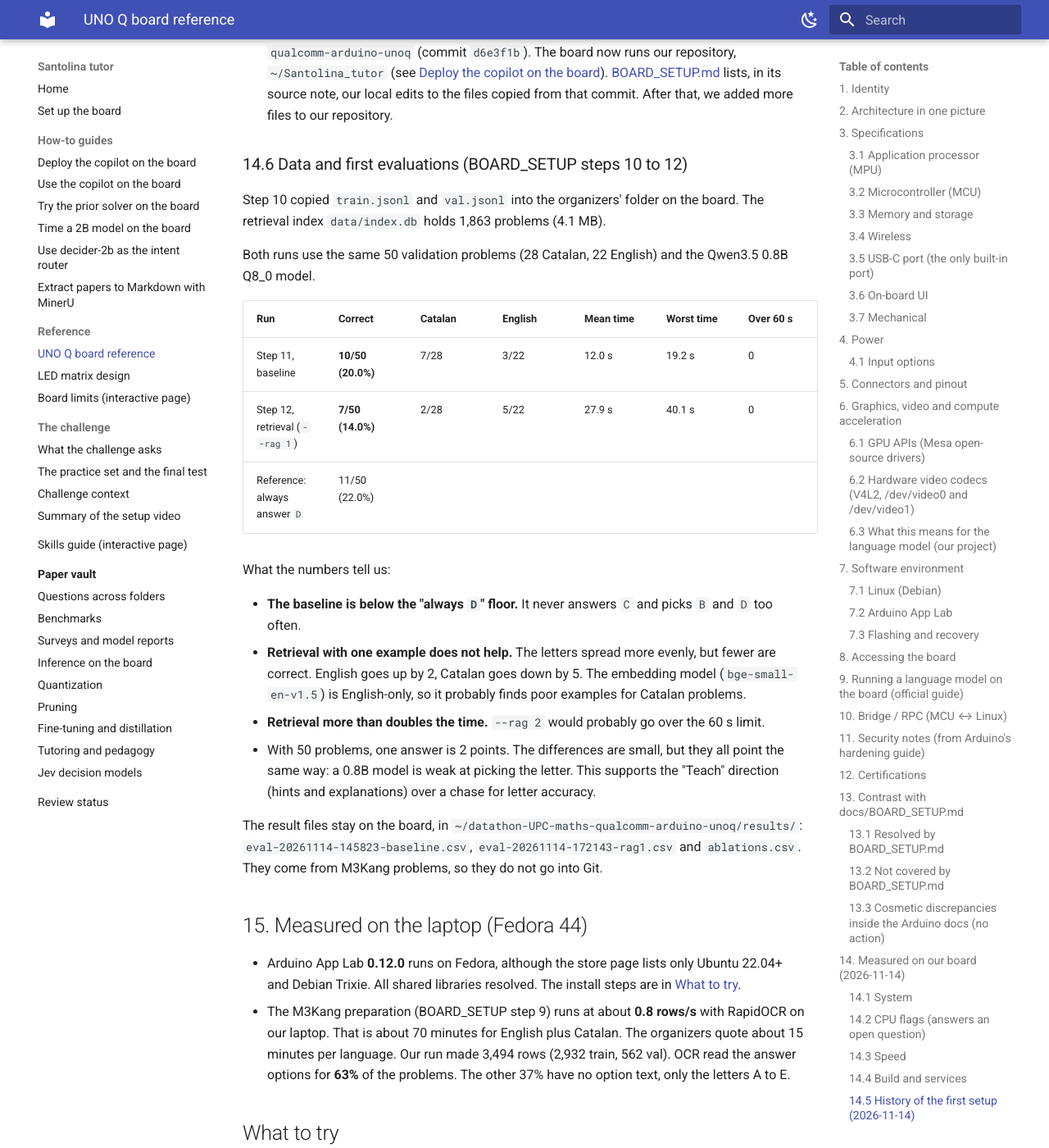
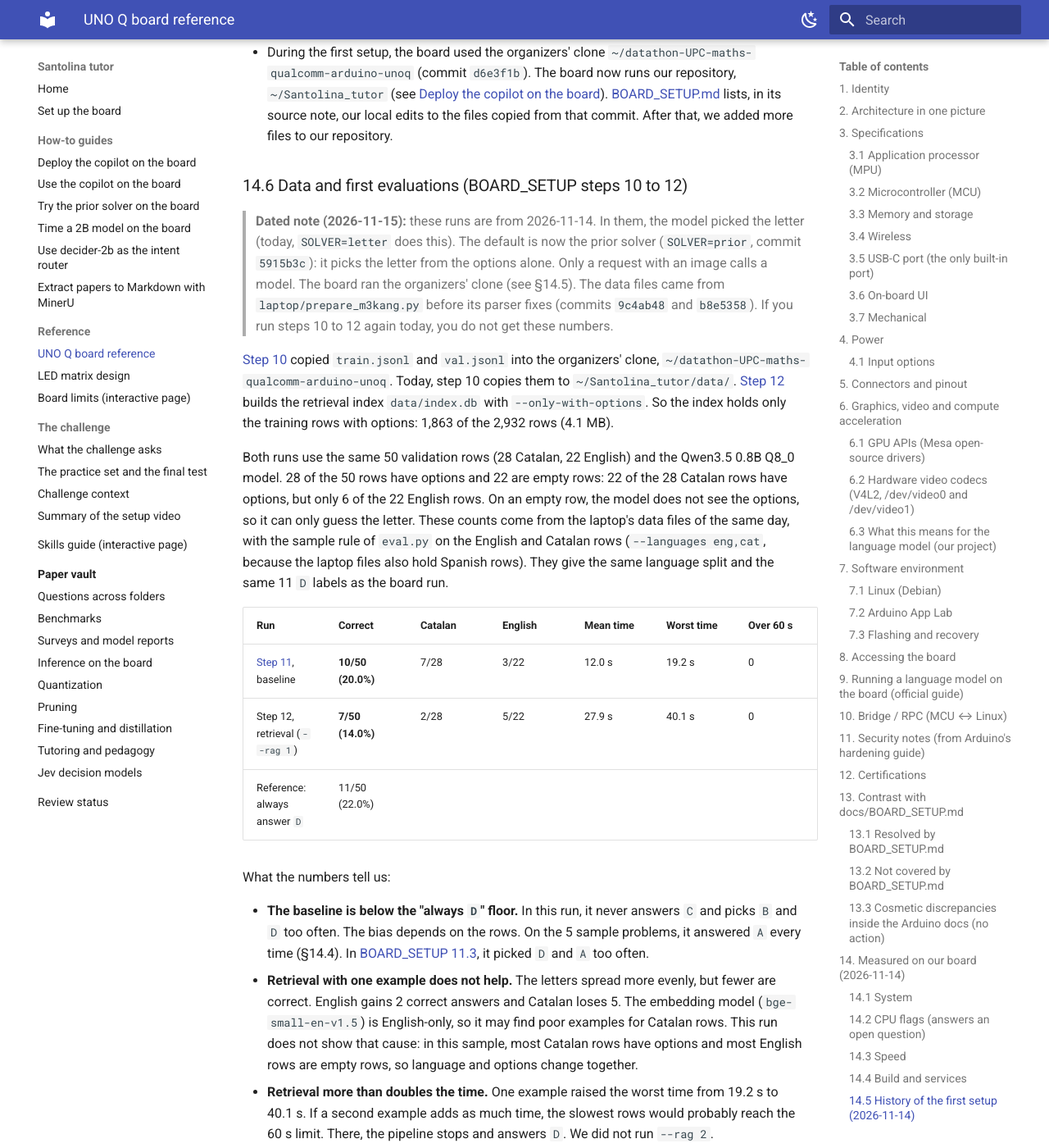
Before and after one commit to Sigkaio636/Santolina_tutor, an MkDocs documentation site: the page built from docs/UNO_Q_BOARD_REFERENCE.md, in a window 1280 px wide and 1400 px high, scrolled down 15266 px. Shown: the whole window at 82% size. Built offline with MkDocs 1.6.1 and Material for MkDocs 9.7.7, drawn with Linux system fonts in a browser that asks for light colours; some of the changed text lies outside the part shown.

Commit message:
Review UNO_Q_BOARD_REFERENCE §14.6 and §15: dated note, rows, empty rows
S4-S7 of /docs-review on the diff since b9c84d2. §14.6 gets a dated
note (model letter, organizers' clone, data before the parser fixes),
counts rows, states the empty-row split of the 50-row sample and drops
the strategy line. §15 splits the bullet and dates the 63% coverage.

Co-Authored-By: Claude Opus 5.5 <noreply@anthropic.com>

```diff
--- a/docs/UNO_Q_BOARD_REFERENCE.md
+++ b/docs/UNO_Q_BOARD_REFERENCE.md
@@ -374,7 +374,8 @@ Arduino's figures. These items are in [Open questions](#open-questions).
 
 ## 14. Measured on our board (2026-11-14)
 
-We measured everything below on our 4 GB UNO Q while we followed `docs/BOARD_SETUP.md` steps 0 to 12.
+We measured the facts in this section on our 4 GB UNO Q while we followed `docs/BOARD_SETUP.md` steps 0 to 12.
+§14.5 records what happened during that setup.
 These are measurements, not Arduino's published figures.
 
 ### 14.1 System
@@ -442,27 +443,49 @@ The organizers quote about 11 tok/s reading and about 6 tok/s writing. Our numbe
 
 ### 14.6 Data and first evaluations (BOARD_SETUP steps 10 to 12)
 
-Step 10 copied `train.jsonl` and `val.jsonl` into the organizers' folder on the board. The retrieval
-index `data/index.db` holds 1,863 problems (4.1 MB).
+> **Dated note (2026-11-15):** these runs are from 2026-11-14. In them, the model picked the letter
+> (today, `SOLVER=letter` does this). The default is now the prior solver (`SOLVER=prior`, commit
+> `5915b3c`): it picks the letter from the options alone. Only a request with an image calls a
+> model. The board ran the organizers' clone (see §14.5). The data files came from
+> `laptop/prepare_m3kang.py` before its parser fixes (commits `9c4ab48` and `b8e5358`). If you run
+> steps 10 to 12 again today, you do not get these numbers.
 
-Both runs use the same 50 validation problems (28 Catalan, 22 English) and the Qwen3.5 0.8B Q8_0 model.
+[Step 10](BOARD_SETUP.md#step-10-copy-the-data-to-the-board) copied `train.jsonl` and `val.jsonl`
+into the organizers' clone, `~/datathon-UPC-maths-qualcomm-arduino-unoq`. Today, step 10 copies
+them to `~/Santolina_tutor/data/`. [Step 12](BOARD_SETUP.md#step-12-try-retrieval-rag) builds the
+retrieval index `data/index.db` with `--only-with-options`. So the index holds only the training
+rows with options: 1,863 of the 2,932 rows (4.1 MB).
+
+Both runs use the same 50 validation rows (28 Catalan, 22 English) and the Qwen3.5 0.8B Q8_0 model.
+28 of the 50 rows have options and 22 are empty rows: 22 of the 28 Catalan rows have options, but
+only 6 of the 22 English rows. On an empty row, the model does not see the options, so it can only
+guess the letter. These counts come from the laptop's data files of the same day, with the sample
+rule of `eval.py` on the English and Catalan rows (`--languages eng,cat`, because the laptop files
+also hold Spanish rows). They give the same language split and the same 11 `D` labels as the board run.
 
 | Run | Correct | Catalan | English | Mean time | Worst time | Over 60 s |
 |---|---|---|---|---|---|---|
-| Step 11, baseline | **10/50 (20.0%)** | 7/28 | 3/22 | 12.0 s | 19.2 s | 0 |
+| [Step 11](BOARD_SETUP.md#step-11-measure-the-baseline), baseline | **10/50 (20.0%)** | 7/28 | 3/22 | 12.0 s | 19.2 s | 0 |
 | Step 12, retrieval (`--rag 1`) | **7/50 (14.0%)** | 2/28 | 5/22 | 27.9 s | 40.1 s | 0 |
 | Reference: always answer `D` | 11/50 (22.0%) | | | | | |
 
 What the numbers tell us:
 
-- **The baseline is below the "always `D`" floor.** It never answers `C` and picks `B` and `D` too often.
+- **The baseline is below the "always `D`" floor.** In this run, it never answers `C` and picks
+  `B` and `D` too often. The bias depends on the rows. On the 5 sample problems, it answered `A`
+  every time (§14.4). In [BOARD_SETUP 11.3](BOARD_SETUP.md#113-what-we-measured), it picked `D`
+  and `A` too often.
 - **Retrieval with one example does not help.** The letters spread more evenly, but fewer are correct.
-  English goes up by 2, Catalan goes down by 5. The embedding model (`bge-small-en-v1.5`) is
-  English-only, so it probably finds poor examples for Catalan problems.
-- **Retrieval more than doubles the time.** `--rag 2` would probably go over the 60 s limit.
-- With 50 problems, one answer is 2 points. The differences are small, but they all point the same way:
-  a 0.8B model is weak at picking the letter. This supports the "Teach" direction (hints and
-  explanations) over a chase for letter accuracy.
+  English gains 2 correct answers and Catalan loses 5. The embedding model (`bge-small-en-v1.5`) is
+  English-only, so it may find poor examples for Catalan rows. This run does not show that cause:
+  in this sample, most Catalan rows have options and most English rows are empty rows, so language
+  and options change together.
+- **Retrieval more than doubles the time.** One example raised the worst time from 19.2 s to
+  40.1 s. If a second example adds as much time, the slowest rows would probably reach the 60 s
+  limit. There, the pipeline stops and answers `D`. We did not run `--rag 2`.
+- With 50 rows, one answer is 2 percentage points. The differences are small, and they do not
+  separate two causes: a 0.8B model that is weak at picking the letter, and the 22 empty rows,
+  where the model has no options to pick from.
 
 The result files stay on the board, in `~/datathon-UPC-maths-qualcomm-arduino-unoq/results/`:
 `eval-20261114-145823-baseline.csv`, `eval-20261114-172143-rag1.csv` and `ablations.csv`.
@@ -472,10 +495,15 @@ They come from M3Kang problems, so they do not go into Git.
 
 - Arduino App Lab **0.12.0** runs on Fedora, although the store page lists only Ubuntu 22.04+ and
   Debian Trixie. All shared libraries resolved. The install steps are in [What to try](#what-to-try).
-- The M3Kang preparation (BOARD_SETUP step 9) runs at about **0.8 rows/s** with RapidOCR on our
-  laptop. That is about 70 minutes for English plus Catalan. The organizers quote about 15 minutes
-  per language. Our run made 3,494 rows (2,932 train, 562 val). OCR read the answer options for
-  **63%** of the problems. The other 37% have no option text, only the letters A to E.
+- The M3Kang preparation (BOARD_SETUP step 9) runs at about **0.8 rows/s** with RapidOCR on the
+  laptop CPU (the `--gpu` option did not exist yet). That is about 70 minutes for English plus
+  Catalan. The organizers quote about 15 minutes per language.
+- Our run made 3,494 rows (2,932 train, 562 val).
+- Coverage was **63%**: OCR and the option parser read all five options in 63% of the rows. The
+  other 37% are empty rows (`"options": {}`). This figure is from 2026-11-14, before the parser
+  fixes of `laptop/prepare_m3kang.py`. For the effect of the fixes on text-only rows, see
+  [OCR failure modes](OCR_FAILURE_MODES.md#the-a-fix-measured). Coverage of all rows in
+  `data/train.jsonl` and `data/val.jsonl` after the fixes is not measured yet.
 
 ## What to try
 
```
Also changed, not shown: other parts of docs/UNO_Q_BOARD_REFERENCE.md (+1 -1 lines), docs/review/findings/docs/UNO_Q_BOARD_REFERENCE.md.md (+26 -0 lines), docs/review/index.md (+4 -4 lines), docs/review/status.yml (+21 -13 lines).
